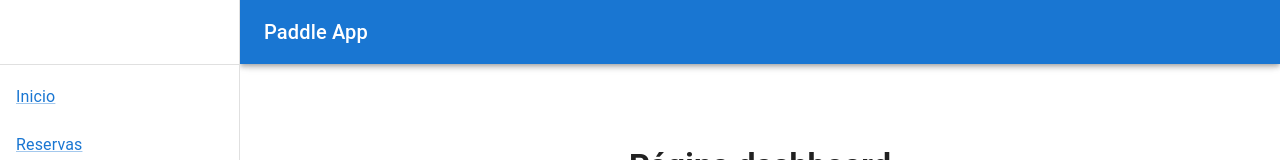
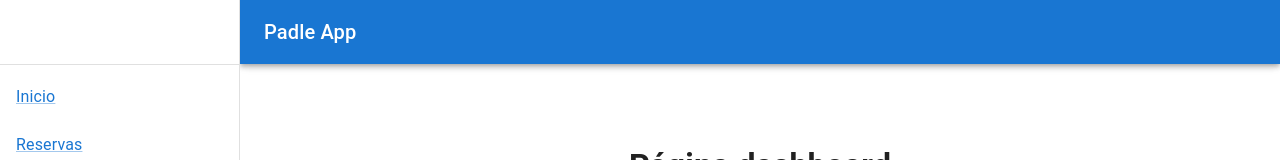
Before and after one commit to jokinz/docker-react-paddle-app, a React (Vite) app: page / in a window 1280 px wide. Shown: the top 160 px of the page. Built offline with nearby package versions, Linux system fonts and the light colour scheme.

Commit message:
updated typo

```diff
--- a/index.html
+++ b/index.html
@@ -4,7 +4,7 @@
     <meta charset="UTF-8" />
     <link rel="icon" type="image/svg+xml" href="/vite.svg" />
     <meta name="viewport" content="width=device-width, initial-scale=1.0" />
-    <title>Paddle App</title>
+    <title>Padle App</title>
   </head>
   <body>
     <div id="root"></div>
--- a/src/components/Drawer.tsx
+++ b/src/components/Drawer.tsx
@@ -30,7 +30,7 @@ export default function Drawer({ children }: { children: React.ReactNode }) {
       >
         <Toolbar>
           <Typography variant="h6" noWrap component="div">
-            Paddle App
+            Padle App
           </Typography>
         </Toolbar>
       </AppBar>
```
